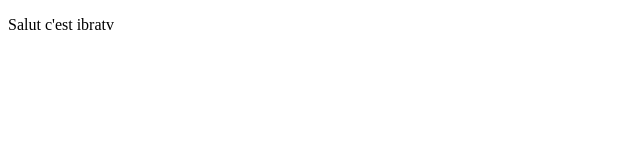
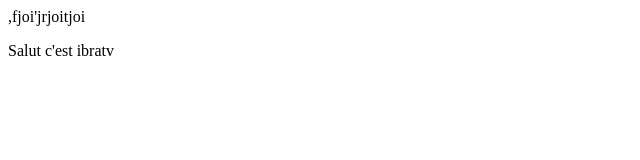
Before and after one commit to GravenilvecTV/MonSite, a plain HTML site: page index.html in a window 1280 px wide. Shown: the whole page, without its empty margins (0-640 px from the left). Drawn offline with Linux system fonts and the light colour scheme.

Commit message:
ajout d'une ligne chelou

```diff
--- a/index.html
+++ b/index.html
@@ -6,6 +6,7 @@
     <title>Document</title>
 </head>
 <body>
+    ,fjoi'jrjoitjoi
     <p>Salut c'est ibratv</p>
 </body>
 </html>
```
